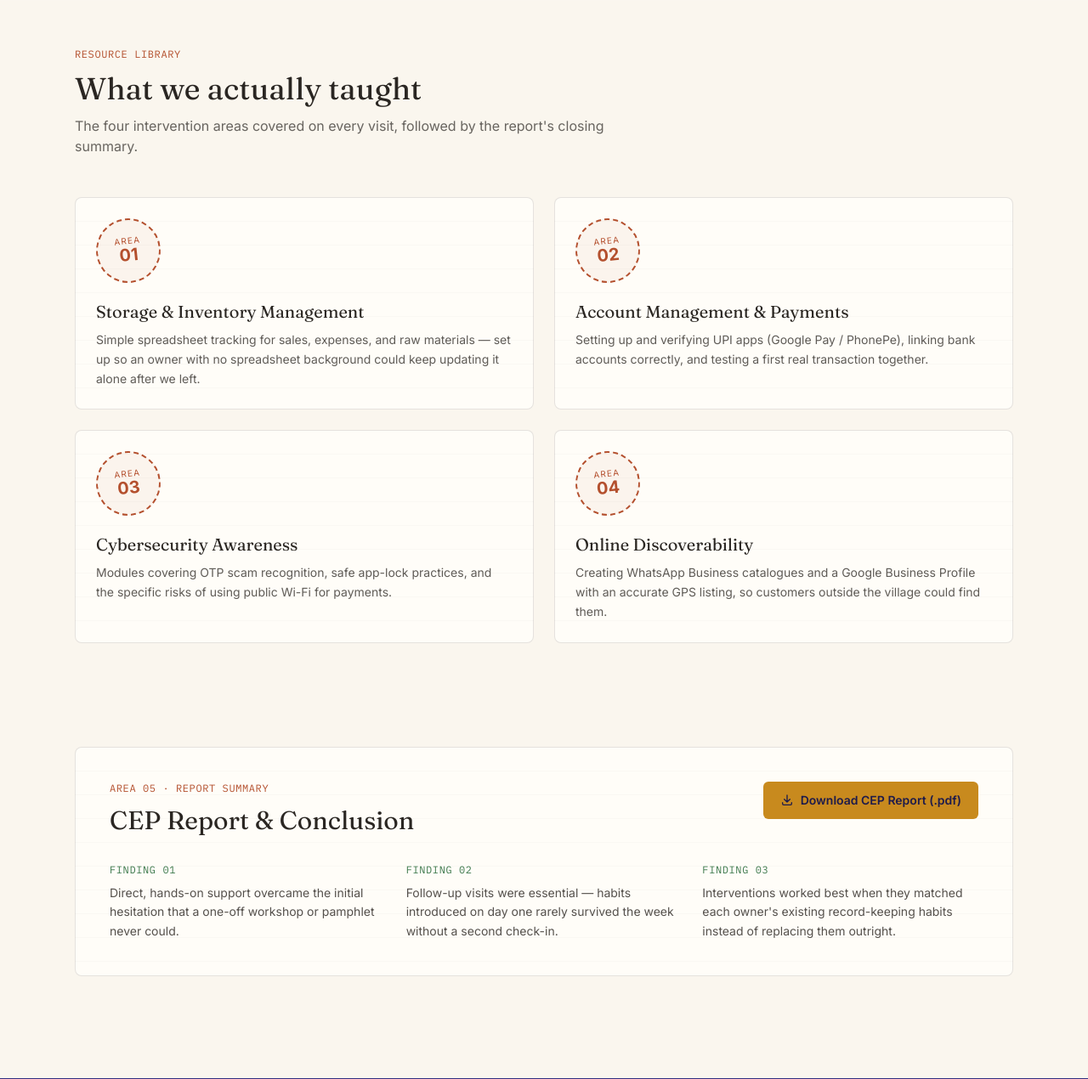
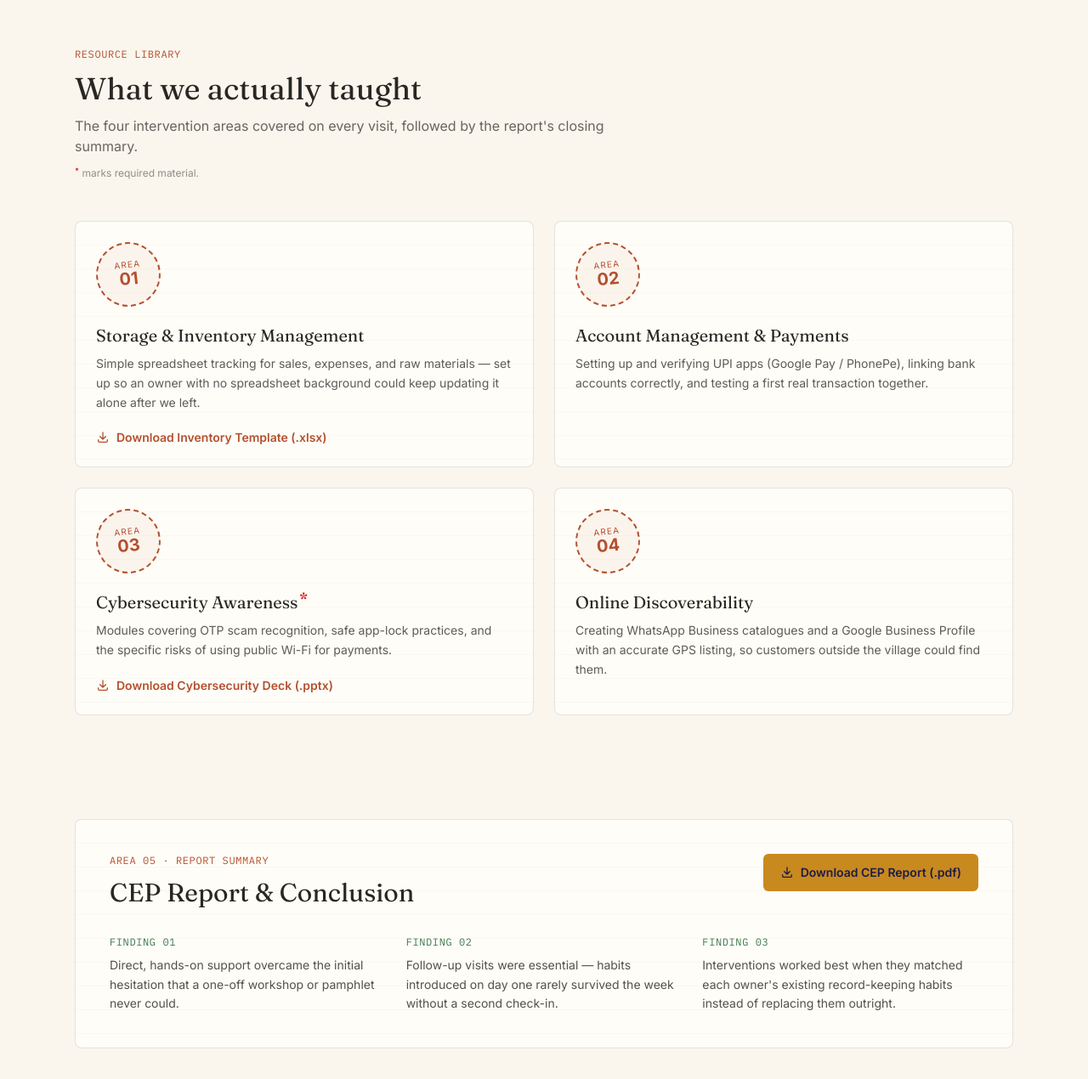
Before and after one commit to Pravin765/cep_project_python, a Flask app: page /resources in a window 1280 px wide. Shown: the part 64-1334 px from the top of the page at 85% size. Run offline with Flask 3, Linux system fonts and the light colour scheme; parts of the project's set-up code (start-up, migrations or seed data) failed here and were passed over; some libraries are stand-ins or nearby versions.

Commit message:
testing 1

```diff
--- a/templates/resources.html
+++ b/templates/resources.html
@@ -6,19 +6,28 @@
 
   <p class="font-mono text-xs uppercase tracking-wider text-rust mb-3">Resource Library</p>
   <h1 class="font-display text-3xl sm:text-4xl mb-3">What we actually taught</h1>
-  <p class="text-charcoal/70 max-w-2xl mb-12">The four intervention areas covered on every visit, followed by the report's closing summary.</p>
+  <p class="text-charcoal/70 max-w-2xl mb-3">The four intervention areas covered on every visit, followed by the report's closing summary.</p>
+  <p class="text-xs text-charcoal/50 mb-12"><sup class="text-red-600 font-bold">*</sup> marks required material.</p>
 
   <!-- ===================== INTERVENTION AREA CARDS ===================== -->
   <div class="grid sm:grid-cols-2 gap-6 mb-16">
 
-    <div class="notebook-card rounded-lg p-6">
+    <div class="notebook-card rounded-lg p-6 flex flex-col">
       <div class="visit-stamp mb-5"><span class="stamp-month">Area</span><span class="stamp-day">01</span></div>
       <h3 class="font-display text-xl mb-2">Storage &amp; Inventory Management</h3>
-      <p class="text-charcoal/75 leading-relaxed text-sm">
+      <p class="text-charcoal/75 leading-relaxed text-sm mb-5">
         Simple spreadsheet tracking for sales, expenses, and raw materials —
         set up so an owner with no spreadsheet background could keep updating
         it alone after we left.
       </p>
+      <a href="{{ url_for('static', filename='resources/Automated_Inventory_Management.xlsx') }}"
+         download
+         class="mt-auto inline-flex items-center gap-2 text-sm font-semibold text-rust hover:text-rust/70 transition">
+        <svg xmlns="http://www.w3.org/2000/svg" class="h-4 w-4" fill="none" viewBox="0 0 24 24" stroke="currentColor" stroke-width="2">
+          <path stroke-linecap="round" stroke-linejoin="round" d="M4 16v2a2 2 0 002 2h12a2 2 0 002-2v-2M7 10l5 5 5-5M12 15V3" />
+        </svg>
+        Download Inventory Template (.xlsx)
+      </a>
     </div>
 
     <div class="notebook-card rounded-lg p-6">
@@ -31,13 +40,21 @@
       </p>
     </div>
 
-    <div class="notebook-card rounded-lg p-6">
+    <div class="notebook-card rounded-lg p-6 flex flex-col">
       <div class="visit-stamp mb-5"><span class="stamp-month">Area</span><span class="stamp-day">03</span></div>
-      <h3 class="font-display text-xl mb-2">Cybersecurity Awareness</h3>
-      <p class="text-charcoal/75 leading-relaxed text-sm">
+      <h3 class="font-display text-xl mb-2">Cybersecurity Awareness<sup class="text-red-600 font-bold ml-0.5" title="Required">*</sup></h3>
+      <p class="text-charcoal/75 leading-relaxed text-sm mb-5">
         Modules covering OTP scam recognition, safe app-lock practices, and
         the specific risks of using public Wi-Fi for payments.
       </p>
+      <a href="{{ url_for('static', filename='resources/cyber_security.pptx') }}"
+         download
+         class="mt-auto inline-flex items-center gap-2 text-sm font-semibold text-rust hover:text-rust/70 transition">
+        <svg xmlns="http://www.w3.org/2000/svg" class="h-4 w-4" fill="none" viewBox="0 0 24 24" stroke="currentColor" stroke-width="2">
+          <path stroke-linecap="round" stroke-linejoin="round" d="M4 16v2a2 2 0 002 2h12a2 2 0 002-2v-2M7 10l5 5 5-5M12 15V3" />
+        </svg>
+        Download Cybersecurity Deck (.pptx)
+      </a>
     </div>
 
     <div class="notebook-card rounded-lg p-6">
```
Also changed, not shown: 1 other file.
